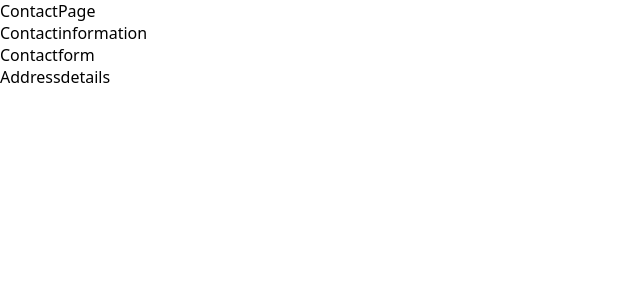
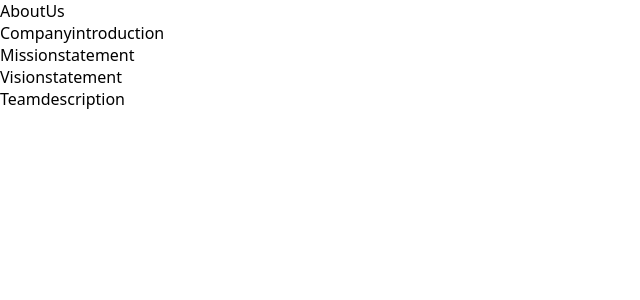
Before and after one commit to EshwarRao717/PRACTICE-SET01, a React (Vite) app: page / in a window 1280 px wide. Shown: the top 300 px of the page, without its empty margins (0-640 px from the left). Built offline with nearby package versions, Linux system fonts and the light colour scheme.

Commit message:
10AboutUsPage

```diff
--- a/src/App.jsx
+++ b/src/App.jsx
@@ -1,4 +1,5 @@
-import ContactPage from "./Component.jsx/ContactPage"
+import AboutUs from "./Component.jsx/AboutUs"
+
 
 
 
@@ -7,7 +8,7 @@ import ContactPage from "./Component.jsx/ContactPage"
 const App = () => {
   return (
     <div >
-<ContactPage/>
+<AboutUs/>
     </div>
   )
 }
--- /dev/null
+++ b/src/Component.jsx/AboutUs.jsx
@@ -0,0 +1,18 @@
+import React from 'react'
+import Companyintroduction from './Companyintroduction'
+import Missionstatement from './Missionstatement'
+import Visionstatement from './Visionstatement'
+import Teamdescription from './Teamdescription'
+
+const AboutUs = () => {
+  return (
+    <div>AboutUs
+        <Companyintroduction/>
+        <Missionstatement/>
+        <Visionstatement/>
+        <Teamdescription/>
+    </div>
+  )
+}
+
+export default AboutUs
--- a/src/Component.jsx/Addressdetails.jsx
+++ /dev/null
@@ -1,9 +0,0 @@
-import React from 'react'
-
-const Addressdetails = () => {
-  return (
-    <div>Addressdetails</div>
-  )
-}
-
-export default Addressdetails
--- /dev/null
+++ b/src/Component.jsx/Companyintroduction.jsx
@@ -0,0 +1,9 @@
+import React from 'react'
+
+const Companyintroduction = () => {
+  return (
+    <div>Companyintroduction</div>
+  )
+}
+
+export default Companyintroduction
--- a/src/Component.jsx/ContactPage.jsx
+++ /dev/null
@@ -1,16 +0,0 @@
-import React from 'react'
-import Contactinformation from './Contactinformation'
-import Contactform from './Contactform'
-import Addressdetails from './Addressdetails'
-
-const ContactPage = () => {
-  return (
-    <div>ContactPage
-      <Contactinformation/>
-      <Contactform/>
-      <Addressdetails/>
-    </div>
-  )
-}
-
-export default ContactPage
--- a/src/Component.jsx/Contactform.jsx
+++ /dev/null
@@ -1,9 +0,0 @@
-import React from 'react'
-
-const Contactform = () => {
-  return (
-    <div>Contactform</div>
-  )
-}
-
-export default Contactform
--- a/src/Component.jsx/Contactinformation.jsx
+++ /dev/null
@@ -1,9 +0,0 @@
-import React from 'react'
-
-const Contactinformation = () => {
-  return (
-    <div>Contactinformation</div>
-  )
-}
-
-export default Contactinformation
--- /dev/null
+++ b/src/Component.jsx/Missionstatement.jsx
@@ -0,0 +1,9 @@
+import React from 'react'
+
+const Missionstatement = () => {
+  return (
+    <div>Missionstatement</div>
+  )
+}
+
+export default Missionstatement
--- /dev/null
+++ b/src/Component.jsx/Teamdescription.jsx
@@ -0,0 +1,9 @@
+import React from 'react'
+
+const Teamdescription = () => {
+  return (
+    <div>Teamdescription</div>
+  )
+}
+
+export default Teamdescription
--- /dev/null
+++ b/src/Component.jsx/Visionstatement.jsx
@@ -0,0 +1,9 @@
+import React from 'react'
+
+const Visionstatement = () => {
+  return (
+    <div>Visionstatement</div>
+  )
+}
+
+export default Visionstatement
```
